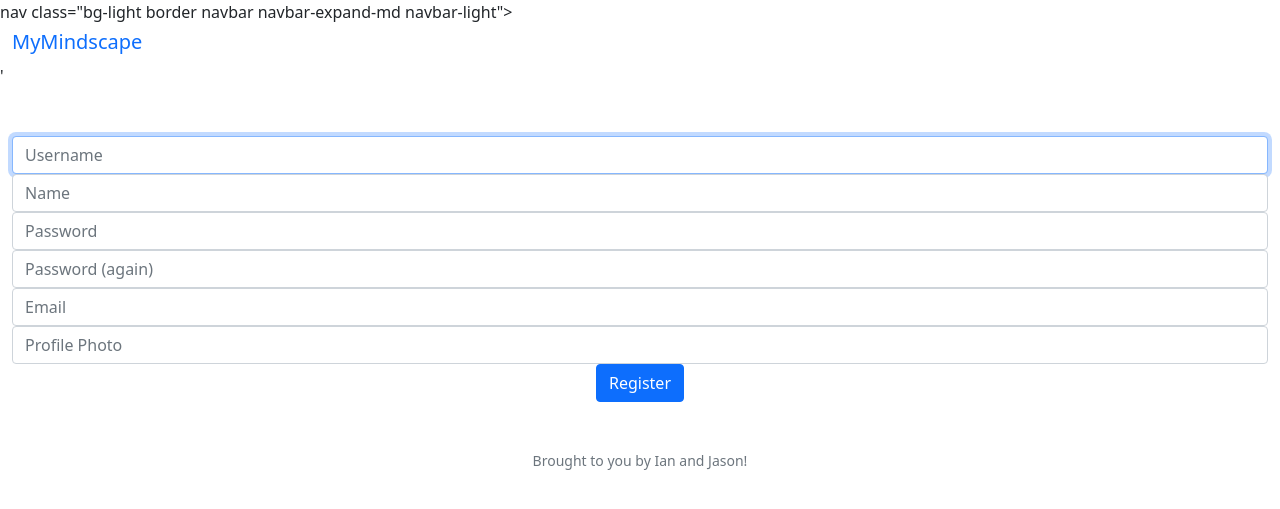
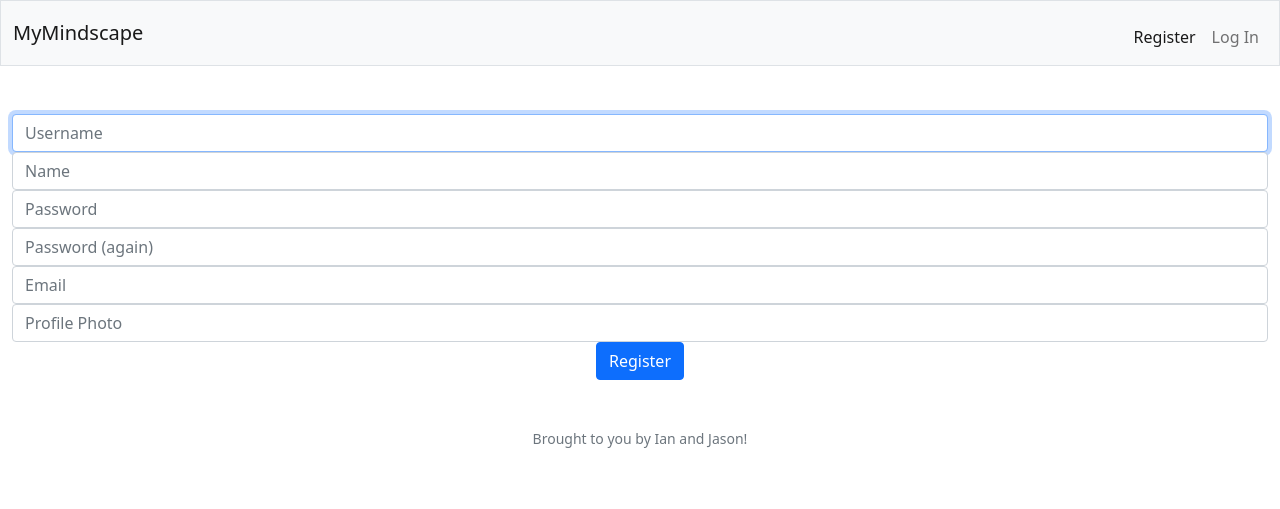
Before and after one commit to JasonLin8888/My-Mindscape, a Flask app: page /register in a window 1280 px wide. Shown: the top 509 px of the page. Run offline with Flask 3, Linux system fonts and the light colour scheme; some libraries are stand-ins or nearby versions.

Commit message:
Chnages to layout to fix navbar

```diff
--- a/templates/layout.html
+++ b/templates/layout.html
@@ -28,22 +28,22 @@
     <body>
 
         <!-- Common navigation or header content can go here -->
-        nav class="bg-light border navbar navbar-expand-md navbar-light">
+        <nav class="bg-light border navbar navbar-expand-md navbar-light">
             <div class="container-fluid">
-            <a class="navbar-brand" href="/"><span class="blue"> MyMindscape</span></a>
+                <a class="navbar-brand" href="/"><span class="blue">MyMindscape</span></a>
                 <button aria-controls="navbar" aria-expanded="false" aria-label="Toggle navigation" class="navbar-toggler" data-bs-target="#navbar" data-bs-toggle="collapse" type="button">
                     <span class="navbar-toggler-icon"></span>
                 </button>
                 <div class="collapse navbar-collapse" id="navbar">
                     {% if session["user_id"] %}
                         <ul class="navbar-nav me-auto mt-2">
+                            <li class="nav-item"><a class="nav-link {% if 'dashboard' in request.path %}active{% endif %}" href="/dashboard">Dashboard</a></li>
                             <li class="nav-item"><a class="nav-link {% if 'moment' in request.path %}active{% endif %}" href="/moment">Record a Moment!</a></li>
                             <li class="nav-item"><a class="nav-link {% if 'mood' in request.path %}active{% endif %}" href="/mood">How are you feeling?</a></li>
                             <li class="nav-item"><a class="nav-link {% if 'analytics' in request.path %}active{% endif %}" href="/analytics">See your analytics!</a></li>
-                        <li class="nav-item"><a class="nav-link {% if 'dashboard' in request.path %}active{% endif %}" href="/dashboard">Dashboard</a></li>
-                        <li class="nav-item"><a class="nav-link {% if 'profile' in request.path %}active{% endif %}" href="/profile">Profile Photo</a></li>
                         </ul>
                         <ul class="navbar-nav ms-auto mt-2">
+                            <li class="nav-item"><a class="nav-link {% if 'profile' in request.path %}active{% endif %}" href="/profile">Profile Photo</a></li>
                             <li class="nav-item"><a class="nav-link" href="/logout">Log Out</a></li>
                         </ul>
                     {% else %}
@@ -64,7 +64,7 @@
                     {{ get_flashed_messages() | join(" ") }}
                 </div>
             </header>
-        {% endif %}'
+        {% endif %}
 
         <!-- Content block that will be overridden by child pages -->
         <main class = "container-fluid py-5 text-center">
```
Lines whose indentation alone changed are shown as unchanged.
